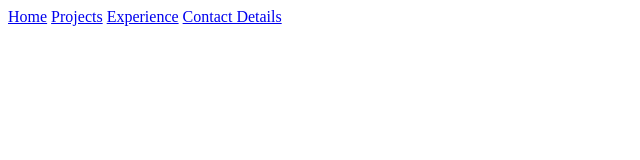
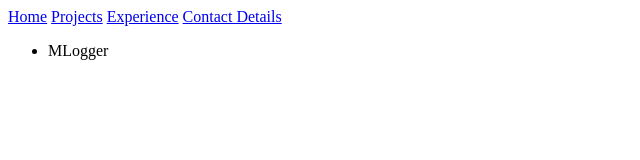
Before and after one commit to sepheme/sepheme.github.io, a plain HTML site: page views/v_projects.html in a window 1280 px wide. Shown: the full height of the page, 0-640 px from the left. Drawn offline with Linux system fonts and the light colour scheme.

Commit message:
Update v_projects.html

```diff
--- a/views/v_projects.html
+++ b/views/v_projects.html
@@ -12,5 +12,10 @@
       <a href="./v_exp.html">Experience</a>
       <a href="./v_contact.html">Contact Details</a>
     </nav>
+    <div>
+      <ul>
+        <li>MLogger</li>
+      </ul>
+    </div>
   </body>
 </html>
```
